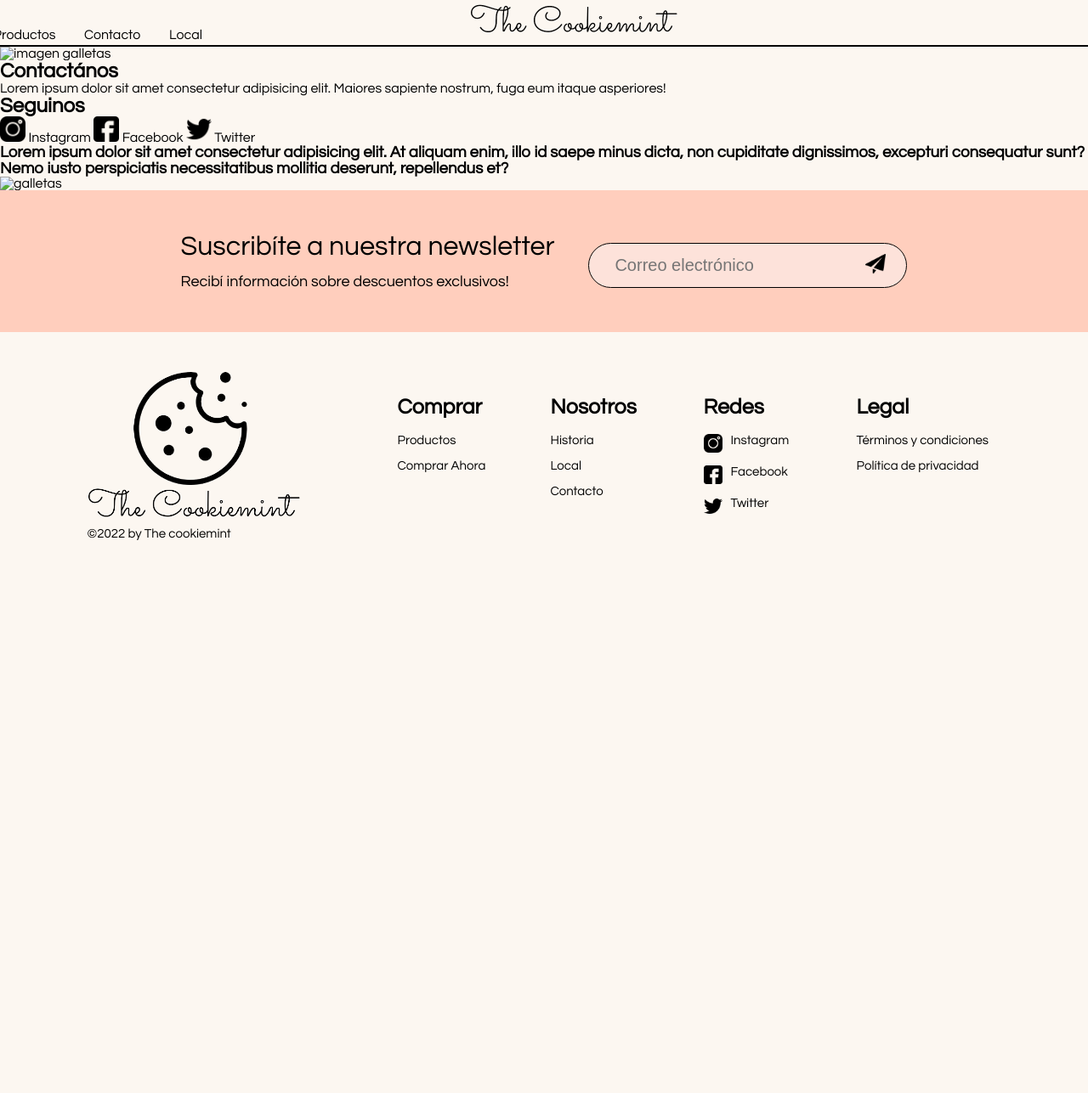
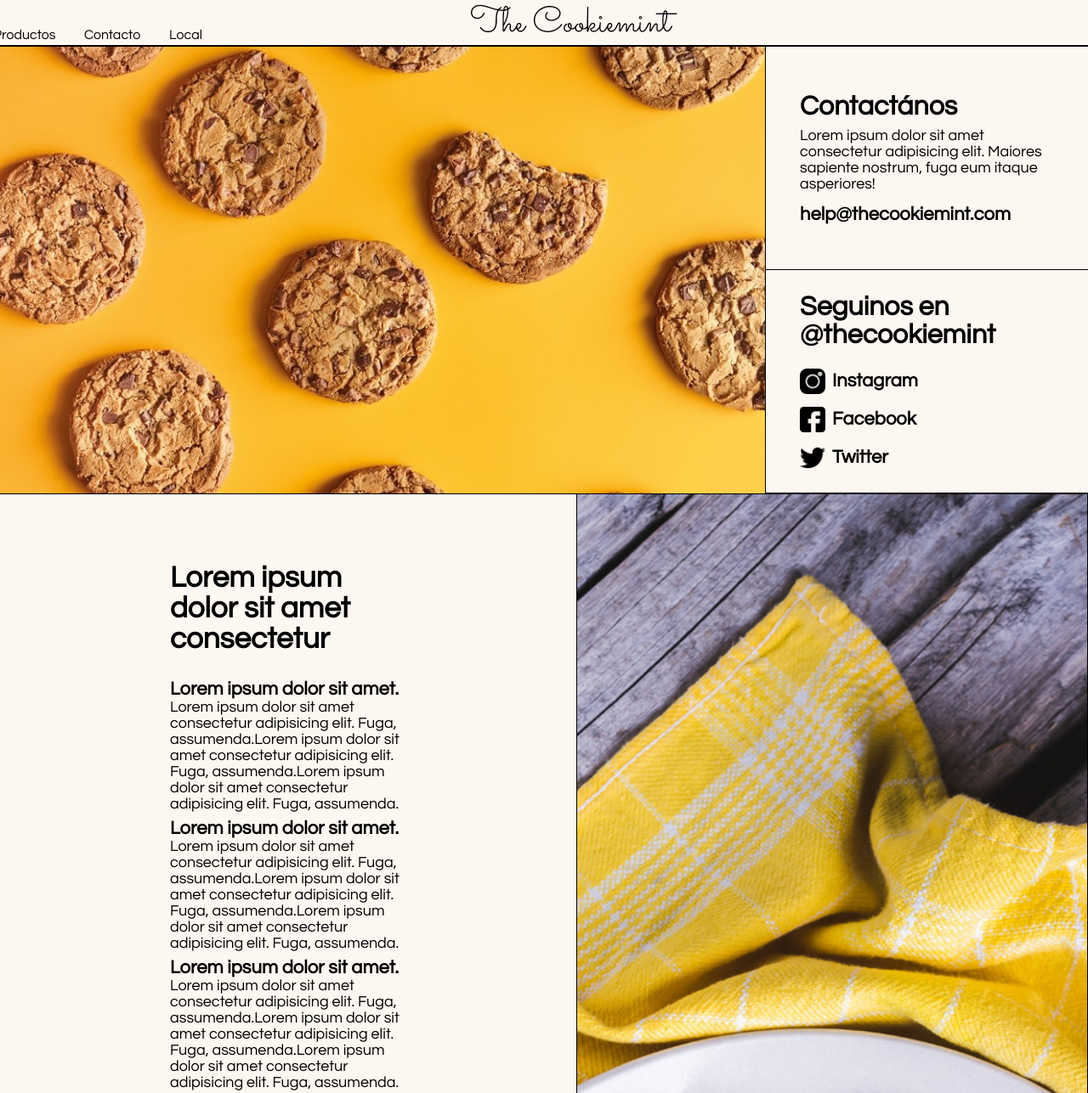
Before and after one commit to FrancisArturo/proyectoCoder, a plain HTML site: page pages/contacto.html in a window 1280 px wide. Shown: the part 50-1337 px from the top of the page at 85% size. Before the commit the page ends 800 px from the top, so only its background shows below. Drawn offline with Linux system fonts and the light colour scheme.

Commit message:
contacto + modificaciones index

```diff
--- a/css/styles.css
+++ b/css/styles.css
@@ -19,7 +19,7 @@ input {
     outline: none;
 }
 .header-top {
-    background-color: #FFCEBD;
+    background-color: #fac665;
     padding-top: 12px;
     padding-bottom: 12px;
     display: flex;
@@ -193,7 +193,7 @@ main {
     flex-direction: column;
 }
 #footer-contenedor .footer-newsletter {
-    background-color: #FFCEBD;
+    background-color: #fac665 ;
     display: flex;
     flex-direction: row;
     justify-content: center;
@@ -214,7 +214,7 @@ main {
     align-items: center;
     justify-content: space-between;
     padding: 12px 24px;
-    background-color: #fde2da;
+    background-color: #fae6c2;
     border: 1px solid black;
     border-radius: 30px;
     margin-top: 12px;
@@ -229,7 +229,7 @@ main {
     font-size: 20px;
 }
 #email:focus {
-    background-color: #FFCEBD;
+    background-color: #f8d38f;
 }
 .enviar {
     background-color: unset;
@@ -271,9 +271,6 @@ main {
 }
 .span-redes {
     display: flex;
-}
-.texto-seguinos a img {
-    height: 30px;
 }
 .logofooter {
     margin-top: unset;
@@ -377,3 +374,82 @@ main {
     background-color: black;
     color: white;
 }
+#contenido-contacto {
+    display: flex;
+    flex-direction: column;
+    width: 100%;
+    overflow: hidden;
+}
+.contacto-info {
+    display: flex;
+    flex-direction: row;
+    border-bottom: 1px solid black;
+}
+.galleta-contacto {
+    width: 90%;
+    height: auto;
+    border-right: 1px solid black;
+    object-fit: cover;
+}
+.texto-columna-contacto {
+    display: flex;
+    flex-direction: column;
+}
+.contacto-texto {
+    height: 50%;
+    border-bottom: 1px solid black;
+    padding: 40px;
+    display: flex;
+    flex-direction: column;
+    justify-content: center;
+}
+.contacto-texto h2 {
+    font-size: 32px;
+    margin-bottom: .5rem;
+}
+.contacto-texto p {
+    font-size: 18px;
+}.contacto-texto a {
+    display: flex;
+    align-items: center;
+    font-size: 22px;
+    margin-top: 15px;
+    font-weight: 600;
+
+}
+.contacto-texto a img {
+    height: 30px;
+    margin-right: .5rem;
+}
+.contacto-faq {
+    display: flex;
+}
+.contacto-faq img {
+    border: 1px solid black;
+    border-top: unset;
+    object-fit: cover;
+    width: auto;
+}
+.texto-faq-contacto {
+    padding: 80px 200px;
+    width: auto;
+    min-width: calc(100%-200px);
+}
+.texto-faq-contacto h3 {
+    font-size: 35px;
+    margin-bottom: 30px;
+}
+.texto-faq h4 {
+    font-size: 22px;
+}
+.texto-faq p {
+    font-size: 18px;
+    margin-bottom: .5rem;
+}
+
+@media (max-width: 768px) {
+    .contacto-info {
+        display: flex;
+        flex-direction: column;
+    }
+}
--- a/pages/contacto.html
+++ b/pages/contacto.html
@@ -37,16 +37,17 @@
     <main id="main-contenedor">
         <div id="contenido-contacto">
             <section class="contacto-info">
-                <img src="..." alt="imagen galletas">
-                <div class="texto-columna">
+                <img src="../images/galleta-vegana4.jpg" alt="imagen galletas" class="galleta-contacto">
+                <div class="texto-columna-contacto">
                     <div class="contacto-texto">
-                        <h1>Contactános</h1>
+                        <h2>Contactános</h2>
                         <p class="texto">
                             Lorem ipsum dolor sit amet consectetur adipisicing elit. Maiores sapiente nostrum, fuga eum itaque asperiores!
                         </p>
+                        <a href="../index.html">help@thecookiemint.com</a>
                     </div>
-                    <div class="texto-seguinos">
-                        <h2>Seguinos</h2>
+                    <div class="contacto-texto">
+                        <h2>Seguinos en @thecookiemint</h2>
                         <a href="https://www.instagram.com/" target="_blank">
                             <img src="../images/instagram.png" alt="logo instagram">
                             <span>Instagram</span>
@@ -62,11 +63,35 @@
                     </div>
                 </div>
             </section>
-            <section class="contactofaq">
-                <div class="texto-columna">
-                    <h3>Lorem ipsum dolor sit amet consectetur adipisicing elit. At aliquam enim, illo id saepe minus dicta, non cupiditate dignissimos, excepturi consequatur sunt? Nemo iusto perspiciatis necessitatibus mollitia deserunt, repellendus et?</h3>
-                    <img src="..." alt="galletas">
+            <section class="contacto-faq">
+                <div class="texto-faq-contacto">
+                    <h3>Lorem ipsum dolor sit amet consectetur </h3>
+                    <div class="texto-faq">
+                        <h4>Lorem ipsum dolor sit amet.</h4>
+                        <p>Lorem ipsum dolor sit amet consectetur adipisicing elit. Fuga, assumenda.Lorem ipsum dolor sit amet consectetur adipisicing elit. Fuga, assumenda.Lorem ipsum dolor sit amet consectetur adipisicing elit. Fuga, assumenda.</p>
+                    </div>
+                    <div class="texto-faq">
+                        <h4>Lorem ipsum dolor sit amet.</h4>
+                        <p>Lorem ipsum dolor sit amet consectetur adipisicing elit. Fuga, assumenda.Lorem ipsum dolor sit amet consectetur adipisicing elit. Fuga, assumenda.Lorem ipsum dolor sit amet consectetur adipisicing elit. Fuga, assumenda.</p>
+                    </div>
+                    <div class="texto-faq">
+                        <h4>Lorem ipsum dolor sit amet.</h4>
+                        <p>Lorem ipsum dolor sit amet consectetur adipisicing elit. Fuga, assumenda.Lorem ipsum dolor sit amet consectetur adipisicing elit. Fuga, assumenda.Lorem ipsum dolor sit amet consectetur adipisicing elit. Fuga, assumenda.</p>
+                    </div>
+                    <div class="texto-faq">
+                        <h4>Lorem ipsum dolor sit amet.</h4>
+                        <p>Lorem ipsum dolor sit amet consectetur adipisicing elit. Fuga, assumenda.Lorem ipsum dolor sit amet consectetur adipisicing elit. Fuga, assumenda.Lorem ipsum dolor sit amet consectetur adipisicing elit. Fuga, assumenda.</p>
+                    </div>
+                    <div class="texto-faq">
+                        <h4>Lorem ipsum dolor sit amet.</h4>
+                        <p>Lorem ipsum dolor sit amet consectetur adipisicing elit. Fuga, assumenda.Lorem ipsum dolor sit amet consectetur adipisicing elit. Fuga, assumenda.Lorem ipsum dolor sit amet consectetur adipisicing elit. Fuga, assumenda.</p>
+                    </div>
+                    <div class="texto-faq">
+                        <h4>Lorem ipsum dolor sit amet.</h4>
+                        <p>Lorem ipsum dolor sit amet consectetur adipisicing elit. Fuga, assumenda.Lorem ipsum dolor sit amet consectetur adipisicing elit. Fuga, assumenda.Lorem ipsum dolor sit amet consectetur adipisicing elit. Fuga, assumenda.</p>
+                    </div>
                 </div>
+                <img src="../images/galletas-veganas-7.jpg" alt="galletas">
             </section>
         </div>
     </main>
```
Also changed, not shown: images/galleta-vegana-11.jpg (added), images/galleta-vegana-2.jpg (added), images/galleta-vegana4.jpg (added), images/galletas-vegana-5.jpg (deleted), images/galletas-veganas-7.jpg (added), 2 other files.
